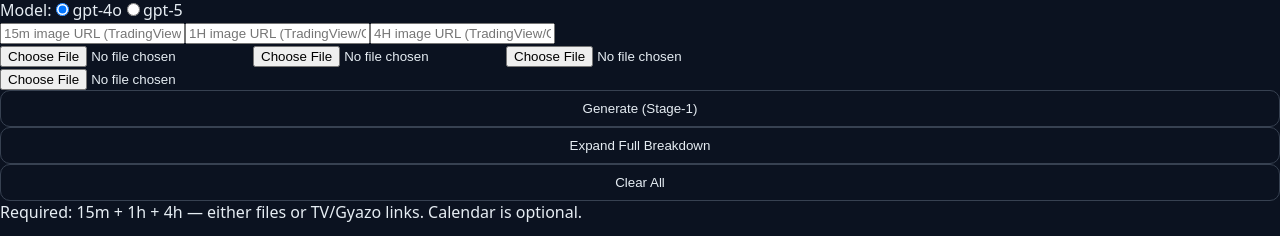
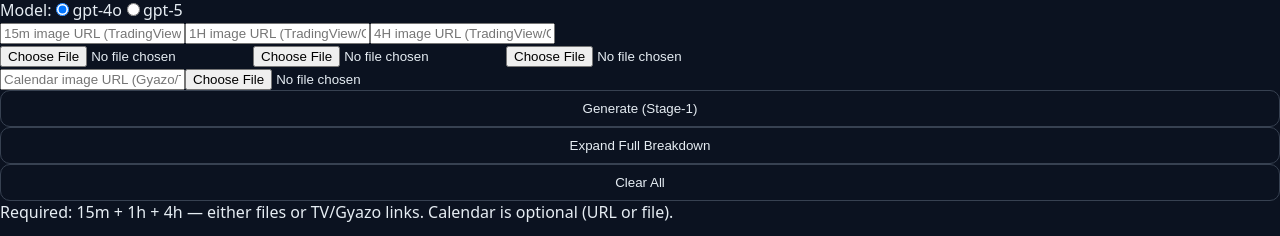
Before and after one commit to yorickbon/trade-plan-app, a Next.js app: page / in a window 1280 px wide. Shown: the part 716-952 px from the top of the page. Built offline with nearby package versions, Linux system fonts and the light colour scheme; no server answers.

Commit message:
Update VisionUpload.tsx

```diff
--- a/components/VisionUpload.tsx
+++ b/components/VisionUpload.tsx
@@ -41,10 +41,11 @@ export default function VisionUpload({
   const [m15Url, setM15Url] = useState("");
   const [h1Url, setH1Url] = useState("");
   const [h4Url, setH4Url] = useState("");
+  const [calendarUrl, setCalendarUrl] = useState(""); // NEW: calendar URL
 
   // Mode & flow
   const [mode, setMode] = useState<"fast" | "full">("fast");
-  const [model, setModel] = useState<"gpt-4o" | "gpt-5">("gpt-4o"); // NEW: runtime model toggle
+  const [model, setModel] = useState<"gpt-4o" | "gpt-5">("gpt-4o"); // runtime model toggle
   const [cacheKey, setCacheKey] = useState<string | null>(null);
   const [stage1Text, setStage1Text] = useState<string>("");
 
@@ -74,6 +75,7 @@ export default function VisionUpload({
     setM15Url("");
     setH1Url("");
     setH4Url("");
+    setCalendarUrl(""); // NEW: clear calendar URL
     setCacheKey(null);
     setStage1Text("");
     setError(null);
@@ -112,7 +114,7 @@ export default function VisionUpload({
       // Prepare form
       const fd = new FormData();
       fd.append("instrument", instrument);
-      fd.append("model", model); // NEW: send model toggle to server
+      fd.append("model", model); // send model toggle to server
       if (mode === "fast") fd.append("mode", "fast");
 
       if (m15) fd.append("m15", m15);
@@ -123,6 +125,7 @@ export default function VisionUpload({
       if (m15Url) fd.append("m15Url", m15Url.trim());
       if (h1Url) fd.append("h1Url", h1Url.trim());
       if (h4Url) fd.append("h4Url", h4Url.trim());
+      if (calendarUrl) fd.append("calendarUrl", calendarUrl.trim()); // NEW: calendar URL field
 
       // Inject headlines the UI would use
       const headlines = await fetchHeadlinesForInstrument(instrument);
@@ -210,7 +213,7 @@ export default function VisionUpload({
           </label>
         </div>
 
-        {/* Model selector (NEW) */}
+        {/* Model selector */}
         <div className="flex items-center gap-3">
           <label className="text-sm font-medium">Model:</label>
           <label className="flex items-center gap-1 text-sm">
@@ -288,8 +291,15 @@ export default function VisionUpload({
         />
       </div>
 
-      {/* Calendar (optional) */}
-      <div>
+      {/* Calendar (optional) — URL + File */}
+      <div className="grid grid-cols-1 md:grid-cols-2 gap-2">
+        <input
+          className="px-2 py-1 rounded bg-neutral-900 border border-neutral-700"
+          placeholder="Calendar image URL (Gyazo/TV) — e.g. https://i.gyazo.com/<id>.png"
+          value={calendarUrl}
+          onChange={(e) => setCalendarUrl(e.target.value)}
+          disabled={busy}
+        />
         <input
           type="file"
           ref={refCal}
@@ -345,7 +355,7 @@ export default function VisionUpload({
       )}
 
       <div className="text-xs opacity-70">
-        Required: 15m + 1h + 4h — either files or TV/Gyazo links. Calendar is optional.
+        Required: 15m + 1h + 4h — either files or TV/Gyazo links. Calendar is optional (URL or file).
       </div>
     </div>
   );
```
